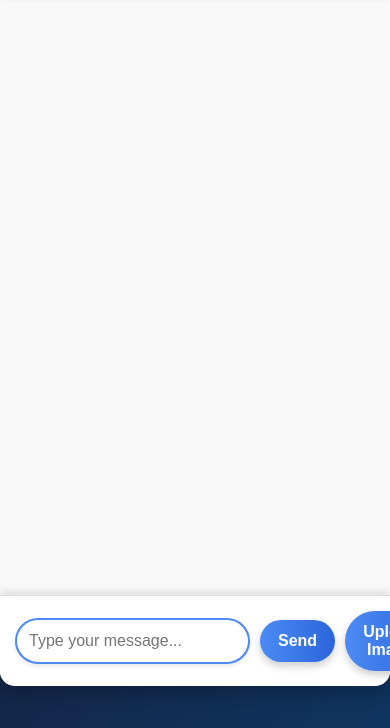
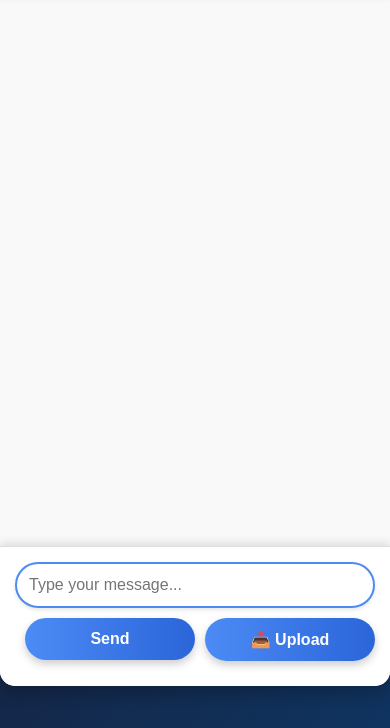
Before and after one commit to GeneralQC/chatvdmx, a plain HTML site: page index.html in a window 390 px wide. Shown: the part 116-844 px from the top of the page. Drawn offline with Linux system fonts and the light colour scheme; no server answers.

Commit message:
Update index.html

```diff
--- a/index.html
+++ b/index.html
@@ -191,6 +191,36 @@
             text-align: center;
             font-size: 1.7rem;
         }
+        /* เพิ่ม CSS สำหรับหน้าจอขนาดเล็ก */
+    @media (max-width: 768px) {
+        .chat-input {
+            flex-wrap: wrap; /* จัดให้ปุ่มเลื่อนลงเมื่อพื้นที่ไม่พอ */
+            justify-content: center;
+        }
+
+        .chat-input input {
+            flex-basis: 100%; /* ให้ช่องป้อนข้อความกว้างเต็ม */
+            margin-bottom: 10px; /* เพิ่มระยะห่างระหว่างช่องป้อนข้อความกับปุ่ม */
+        }
+
+        .chat-input button {
+            flex-basis: calc(50% - 10px); /* ปุ่มแต่ละอันใช้พื้นที่ 50% ของหน้าจอ */
+            margin-bottom: 10px; /* เพิ่มระยะห่างระหว่างปุ่ม */
+        }
+
+        #image-upload {
+            display: block; /* แสดงปุ่ม Upload บนมือถือ */
+        }
+    }
+
+    .chat-input button {
+        min-width: 120px; /* ขนาดขั้นต่ำของปุ่ม */
+    }
+
+    /* ปุ่มอัปโหลด */
+    #image-upload {
+        display: none; /* ซ่อนปุ่มแบบปกติ */
+    }
     </style>
 </head>
 
@@ -211,8 +241,8 @@
             <input type="text" id="user-input" placeholder="Type your message...">
             <button onclick="sendMessage()">Send</button>
             <!-- ปุ่มสำหรับอัปโหลดภาพ -->
-            <button onclick="triggerImageUpload()">Upload Image</button>
-            <input type="file" id="image-upload" accept="image/*" style="display: none;" onchange="previewImage(event)">
+            <button onclick="triggerImageUpload()">📤 Upload</button> <!-- ใช้ไอคอน -->
+    <input type="file" id="image-upload" accept="image/*" style="display: none;" onchange="previewImage(event)">
         </div>
     </div>
 
@@ -507,9 +537,9 @@
         }
         // ฟังก์ชันเรียก input file
         function triggerImageUpload() {
-            const fileInput = document.getElementById('image-upload');
-            fileInput.click(); // เปิดตัวเลือกไฟล์
-        }
+    const fileInput = document.getElementById('image-upload');
+    fileInput.click(); // เปิดตัวเลือกไฟล์
+}
 
         // ฟังก์ชันแสดงตัวอย่างภาพ
         function previewImage(event) {
```
